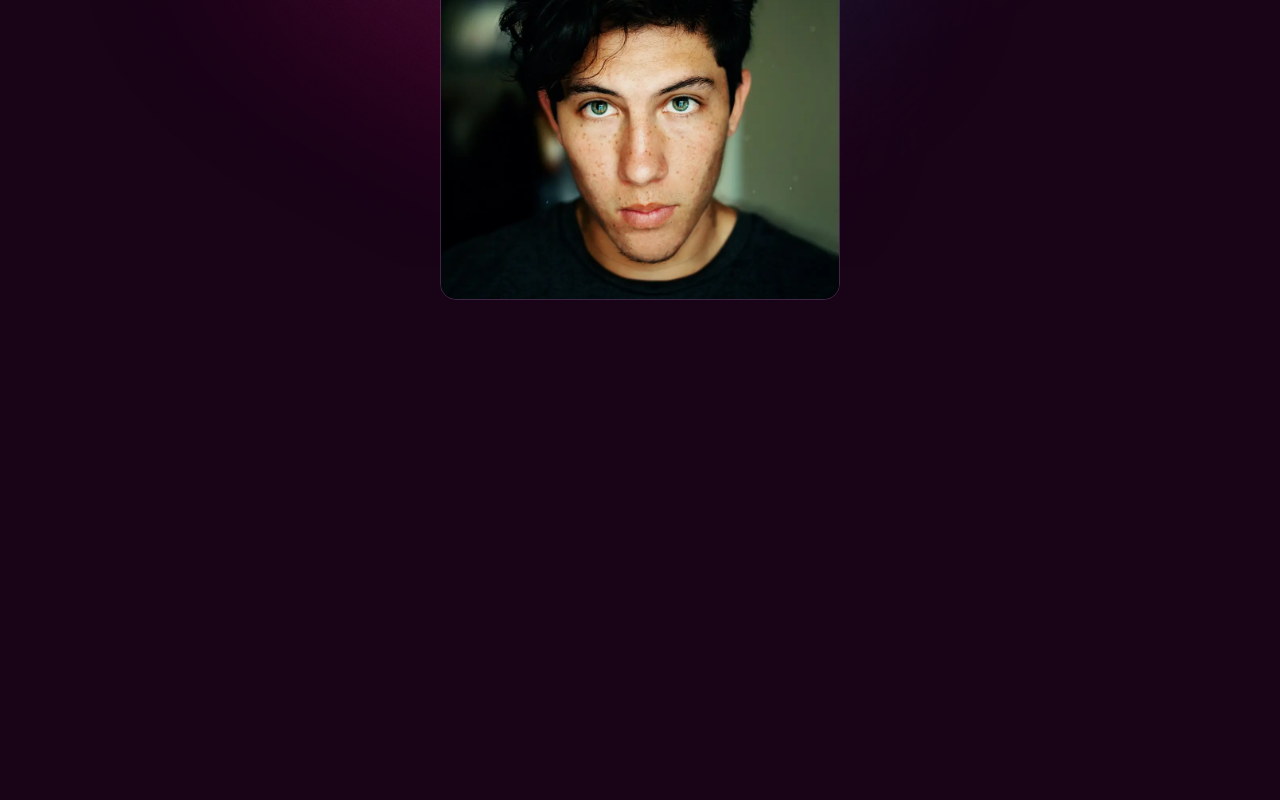
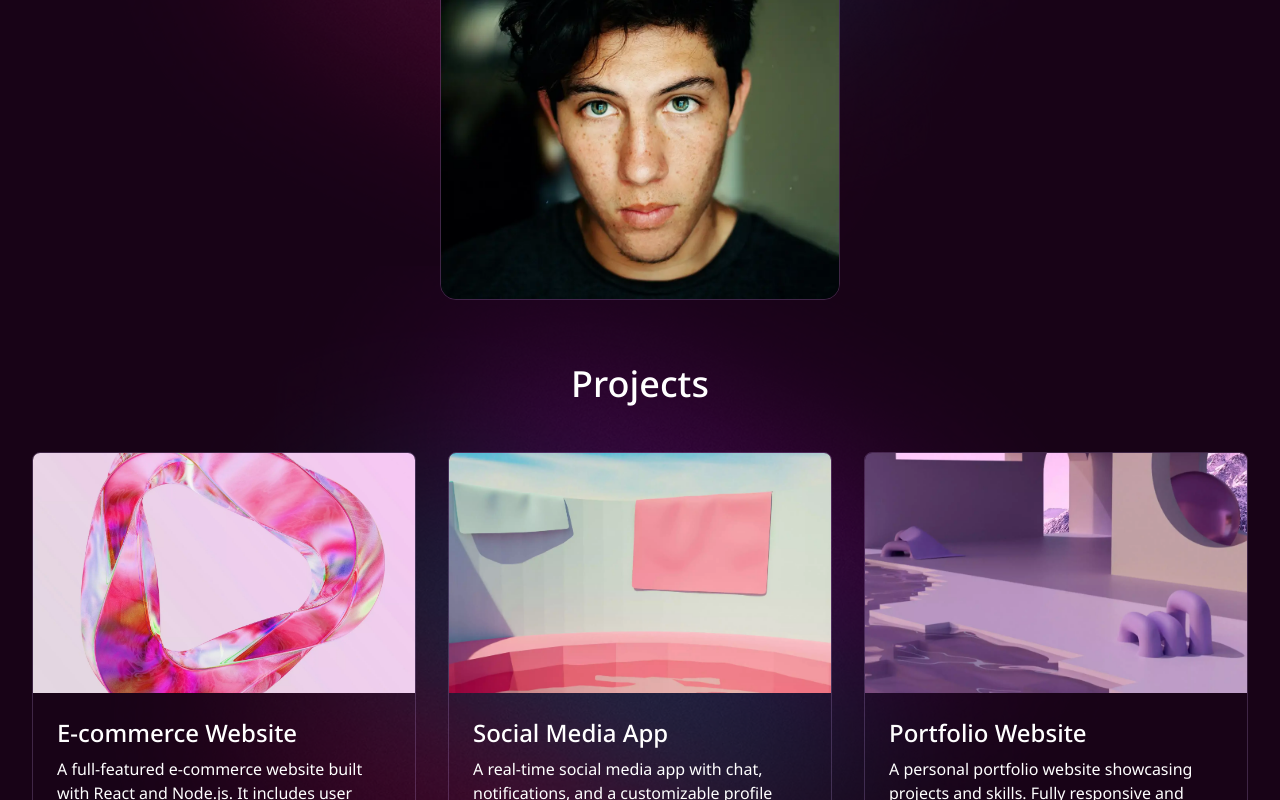
Before and after one commit to mahnoor3650/mahnoor-portfolio, a React (Vite) app: page / in a window 1280 px wide. Shown: the part 534-1334 px from the top of the page. Before the commit the page ends 800 px from the top, so only its background shows below. Built offline with nearby package versions, Linux system fonts and the light colour scheme.

Commit message:
project section added

```diff
--- a/src/App.jsx
+++ b/src/App.jsx
@@ -1,19 +1,23 @@
 import React from 'react'
 import Navbar from './component/Navbar'
 import Hero from './component/Hero'
+import Project from "./component/Project";
+import Test from './component/Test';
 
 
 const App = () => {
   return (
-   <main className='mx-auto max-w-7xl overflow-x-hidden antialiased'>
-    <div className='bg-image fixed inset-0 bg-cover bg-fixed bg-center'>
-      <div className='relative z-10'>
-        <Navbar />
-       <Hero />
+    <main className="mx-auto max-w-7xl overflow-x-hidden antialiased">
+      {/* <div className="bg-image fixed inset-0 bg-cover bg-fixed bg-center"> */}
+      <div className="bg-image bg-cover bg-center bg-fixed">
+        <div className="relative z-10">
+          <Navbar />
+          <Hero />
+          <Project />
+        </div>
       </div>
-    </div>
-   </main>
-  )
+    </main>
+  );
 }
 
 export default App
--- a/src/component/Navbar.jsx
+++ b/src/component/Navbar.jsx
@@ -9,10 +9,11 @@ const Navbar = () => {
   const handleLinkClick = (e, href) => {
     e.preventDefault();
     const targetElement = document.querySelector(href);
+    let offestPosition;;
     if (targetElement) {
       const offset = -85;
       const elePosition = targetElement.getBoundingClientRect().top;
-      const offestPosition = elePosition + window.scrollY + offset;
+       offestPosition = elePosition + window.scrollY + offset;
     }
     window.scrollTo({
       top: offestPosition,
--- /dev/null
+++ b/src/component/Project.jsx
@@ -0,0 +1,58 @@
+import React, { useRef } from "react";
+import { PROJECTS } from "../constants";
+const Project = () => {
+  const projectsRef = useRef(null);
+ console.log("Projects component rendering");
+  return (
+    <section className="pt-16 " id="projects" ref={projectsRef}>
+      <div className="px-4">
+        <h2 className="mb-8 text-center text-3xl font-medium lg:text-4xl ">
+          Projects
+        </h2>
+        <div className="flex flex-wrap justify-center">
+          {PROJECTS.map((item, index) => (
+            <div
+              key={index}
+              className="flex w-full flex-col
+                p-4 md:w-1/2 lg:w-1/3"
+            >
+              <div
+                className="flex-grow overflow-hidden rounded-lg
+                    border border-purple-300/20"
+              >
+              <a href={item.link} target="_blank" rel="noopener norederrer">
+                  <img
+                    src={item.imgSrc}
+                    alt={item.title}
+                    className="h-60 w-full object-cover"
+                  />
+                </a>
+                <div className="p-6">
+                  <h3 className="mb-2 text-lg font-medium lg:text-2xl">
+                    {item.title}
+                  </h3>
+                  <p className="mb-4"> {item.description}</p>
+                  <div className="mb-4">
+                    <strong>Tech Stack</strong>
+                    <ul>
+                      {item.techStack.map((texh, index) => (
+                        <li
+                          key={index}
+                          className="mb-1 mr-2 mt-2 inline-block rounded-full border border-pink-500/30 px-3 py-1 text-sm font-semibold"
+                        >
+                          {texh}
+                        </li>
+                      ))}
+                    </ul>
+                  </div>
+                </div>
+              </div>
+            </div>
+          ))}
+        </div>
+      </div>
+    </section>
+  );
+};
+
+export default Project;
--- /dev/null
+++ b/src/component/Test.jsx
@@ -0,0 +1,12 @@
+import React from 'react'
+
+const Test = () => {
+  return (
+    <div>
+        This is Test Componnet
+
+    </div>
+  )
+}
+
+export default Test
```
